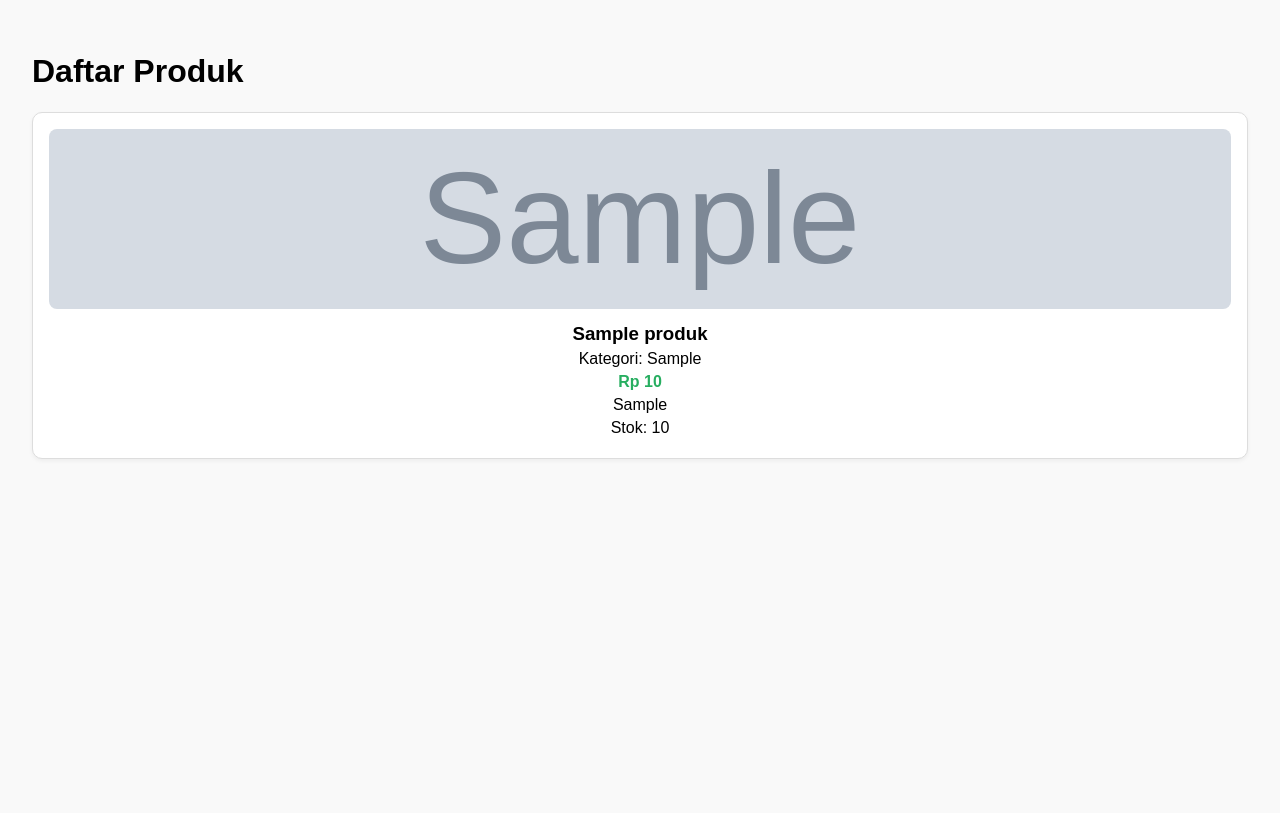
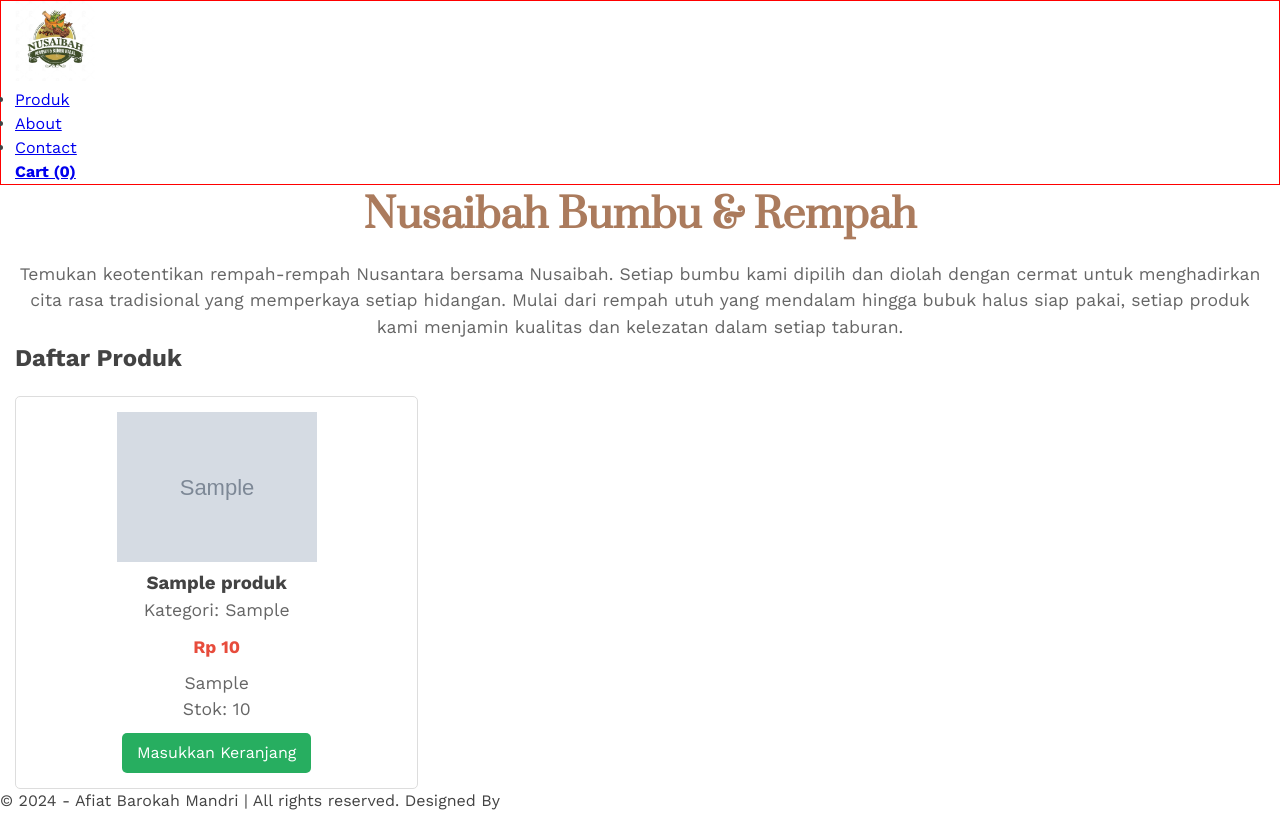
Before and after one commit to daffaliefalza/nusaibah, a PHP site: page / in a window 1280 px wide. Before the commit the page ends 459 px from the top, so only its background shows below. Run offline with PHP 8.4, Linux system fonts and the light colour scheme; tables that the repository leaves empty or names only in its code hold one stand-in row (values such as "Sample post"); grey boxes marked "Sample" are stand-in pictures.

Commit message:
produk fetched from db

```diff
--- a/index.php
+++ b/index.php
@@ -6,93 +6,13 @@ include 'config.php';
 <html lang="en">
 
 <head>
-  <meta charset="UTF-8">
-  <title>Daftar Produk</title>
-  <style>
-    body {
-      font-family: sans-serif;
-      background-color: #f9f9f9;
-      margin: 0;
-      padding: 2rem;
-    }
-
-    .produk-list {
-      display: grid;
-      grid-template-columns: repeat(auto-fit, minmax(250px, 1fr));
-      gap: 1.5rem;
-    }
-
-    .produk-card {
-      background: #fff;
-      border: 1px solid #ddd;
-      border-radius: 10px;
-      padding: 1rem;
-      box-shadow: 0 2px 4px rgba(0, 0, 0, 0.05);
-      text-align: center;
-    }
-
-    .produk-card img {
-      width: 100%;
-      max-height: 180px;
-      object-fit: cover;
-      border-radius: 8px;
-    }
-
-    .produk-card h3 {
-      margin: 10px 0 5px;
-    }
-
-    .produk-card p {
-      margin: 5px 0;
-    }
-
-    .harga {
-      font-weight: bold;
-      color: #27ae60;
-    }
-  </style>
-</head>
-
-<body>
-  <h1>Daftar Produk</h1>
-  <div class="produk-list">
-    <?php
-    $result = $conn->query("SELECT * FROM produk");
-
-    while ($row = $result->fetch_assoc()) {
-    ?>
-      <div class="produk-card">
-        <img src="admin/upload/<?= $row['gambar'] ?>" alt="<?= $row['nama_produk'] ?>">
-        <h3><?= $row['nama_produk'] ?></h3>
-        <p>Kategori: <?= $row['kategori_produk'] ?></p>
-        <p class="harga">Rp <?= number_format($row['harga'], 0, ',', '.') ?></p>
-        <p><?= $row['deskripsi'] ?></p>
-        <p>Stok: <?= $row['stok'] ?></p>
-      </div>
-    <?php } ?>
-  </div>
-</body>
-
-</html>
-
-<?php die() ?>
-
-
-
-<!DOCTYPE html>
-<html lang="en">
-
-<head>
     <title>Nusaibah | Bumbu & Rempah | Herbs & Spices</title>
     <meta charset="UTF-8" />
     <meta name="viewport" content="width=device-width, initial-scale=1.0" />
-  <meta
-    name="description"
-    content="Nusaibah adalah produsen bumbu dan rempah terbaik " />
+    <meta name="description" content="Nusaibah adalah produsen bumbu dan rempah terbaik" />
 
     <link rel="stylesheet" href="css/default.css" />
     <link rel="stylesheet" href="css/home.css" />
-</head>
 
     <style>
         .cart {
@@ -100,12 +20,53 @@ include 'config.php';
             color: #333;
             font-weight: bold;
         }
+
+        .produk-list {
+            display: grid;
+            grid-template-columns: repeat(3, 1fr);
+            gap: 20px;
+            margin-top: 20px;
+        }
+
+        .produk-card {
+            border: 1px solid #ddd;
+            padding: 15px;
+            border-radius: 5px;
+            text-align: center;
+        }
+
+        .produk-card img {
+            max-width: 100%;
+            height: 150px;
+            object-fit: contain;
+        }
+
+        .harga {
+            font-weight: bold;
+            color: #e74c3c;
+            margin: 10px 0;
+        }
+
+        .order {
+            display: inline-block;
+            background-color: #27ae60;
+            color: white;
+            padding: 8px 15px;
+            border-radius: 5px;
+            text-decoration: none;
+            margin-top: 10px;
+        }
+
+        .order:hover {
+            background-color: #2ecc71;
+        }
     </style>
+</head>
 
 <body>
+
     <!-- nav start -->
-
-  <nav>
+    <nav style="border: 1px solid red;">
         <div class="container">
             <a href="#" class="logo">
                 <img src="images/logo.jpg" alt="logo" style="width: 80px" />
@@ -118,15 +79,14 @@ include 'config.php';
             <div class="cart">
                 <a href="cart.html">
                     <img src="images/cart.png" alt="cart" />
+                    <span id="cart-count">0</span>
                 </a>
             </div>
         </div>
     </nav>
-
     <!-- nav end -->
 
     <!-- main section -->
-
     <main>
         <div class="container">
             <h1>Nusaibah Bumbu & Rempah</h1>
@@ -138,200 +98,44 @@ include 'config.php';
                 menjamin kualitas dan kelezatan dalam setiap taburan.
             </p>
 
-      <!-- <div class="filter-button-wrapper" style="margin: 2rem 0">
-          <div class="container">
-            <button class="all">All</button>
-            <button class="rempah-bubuk">Rempah Bubuk</button>
-            <button class="rempah-utuh">Rempah Utuh</button>
-            <button class="krupuk">Krupuk</button>
-            <button class="herbal-jamu">Herbal & Jamu</button>
-            <button class="bumbu-masak">Bumbu Masak</button>
+            <h2>Daftar Produk</h2>
+            <div class="produk-list">
+                <?php
+                $result = $conn->query("SELECT * FROM produk");
+
+                while ($row = $result->fetch_assoc()) {
+                ?>
+                    <div class="produk-card">
+                        <img src="admin/upload/<?= htmlspecialchars($row['gambar']) ?>" alt="<?= htmlspecialchars($row['nama_produk']) ?>">
+                        <h3><?= htmlspecialchars($row['nama_produk']) ?></h3>
+                        <p>Kategori: <?= htmlspecialchars($row['kategori_produk']) ?></p>
+                        <p class="harga">Rp <?= number_format($row['harga'], 0, ',', '.') ?></p>
+                        <p><?= htmlspecialchars($row['deskripsi']) ?></p>
+                        <p>Stok: <?= htmlspecialchars($row['stok']) ?></p>
+                        <a href="#" class="order" onclick="addToCart(<?= $row['id_produk'] ?>, '<?= htmlspecialchars(addslashes($row['nama_produk'])) ?>', <?= $row['harga'] ?>)">
+                            Masukkan Keranjang
+                        </a>
                     </div>
-        </div> -->
-
-      <div class="products">
-        <h2 class="products-title">Rempah Bubuk</h2>
-        <div class="product-wrapper">
-          <div
-            class="product"
-            data-id="1"
-            data-price="22500"
-            data-product="Bawang Putih Bubuk">
-            <h2>Bawang Putih Bubuk</h2>
-            <p class="harga">Rp 22.500</p>
-            <img
-              src="images/rempah-bubuk/bawang_putih_bubuk-removebg-preview.png"
-              alt="rempah bubuk 1" />
-            <a
-              href="#"
-              class="order"
-              onclick="addToCart(1, 'Bawang Putih Bubuk', 22500)">Masukkan Keranjang</a>
-          </div>
-          <div
-            class="product"
-            data-id="2"
-            data-price="15000"
-            data-product="Biji Pala">
-            <h2>Biji Pala</h2>
-            <p class="harga">Rp 15.000</p>
-            <img
-              src="images/rempah-bubuk/biji_pala_bubuk-removebg-preview.png"
-              alt="rempah bubuk 2" />
-            <a
-              href="#"
-              class="order"
-              onclick="addToCart(2, 'Biji Pala', 15000)">Masukkan Keranjang</a>
-          </div>
-          <div
-            class="product"
-            data-id="3"
-            data-price="15000"
-            data-product="Bunga Lawang">
-            <h2>Bunga Lawang</h2>
-            <p class="harga">Rp 15.000</p>
-            <img
-              src="images/rempah-bubuk/bunga_lawang_bubuk-removebg-preview.png"
-              alt="rempah bubuk 3" />
-            <a
-              href="#"
-              class="order"
-              onclick="addToCart(3, 'Bunga Lawang', 15000)">Masukkan Keranjang</a>
-          </div>
-          <div
-            class="product"
-            data-id="4"
-            data-price="12500"
-            data-product="Cengkeh Bubuk">
-            <h2>Cengkeh Bubuk</h2>
-            <p class="harga">Rp 12.500</p>
-            <img
-              src="images/rempah-bubuk/cengkeh_bubuk-removebg-preview.png"
-              alt="rempah bubuk 4" />
-            <a
-              href="#"
-              class="order"
-              onclick="addToCart(4, 'Cengkeh Bubuk', 12500)">Masukkan Keranjang</a>
-          </div>
-          <div
-            class="product"
-            data-id="5"
-            data-price="15000"
-            data-product="Kayu Manis">
-            <h2>Kayu Manis</h2>
-            <p class="harga">Rp 15.000</p>
-            <img
-              src="images/rempah-bubuk/kayu_manis_bubuk-removebg-preview.png"
-              alt="rempah bubuk 5" />
-            <a
-              href="#"
-              class="order"
-              onclick="addToCart(5, 'Kayu Manis', 15000)">Masukkan Keranjang</a>
-          </div>
-          <div
-            class="product"
-            data-id="6"
-            data-price="20000"
-            data-product="Kencur Bubuk">
-            <h2>Kencur Bubuk</h2>
-            <p class="harga">Rp 20.000</p>
-            <img
-              src="images/rempah-bubuk/kencur_bubuk-removebg-preview.png"
-              alt="rempah bubuk 6" />
-            <a
-              href="#"
-              class="order"
-              onclick="addToCart(6, 'Kencur Bubuk', 20000)">Masukkan Keranjang</a>
-          </div>
-          <div
-            class="product"
-            data-id="7"
-            data-price="11000"
-            data-product="Ketumbar Bubuk">
-            <h2>Ketumbar Bubuk</h2>
-            <p class="harga">Rp 11.000</p>
-            <img
-              src="images/rempah-bubuk/ketumbar_bubuk-removebg-preview.png"
-              alt="rempah bubuk 7" />
-            <a
-              href="#"
-              class="order"
-              onclick="addToCart(7, 'Ketumbar Bubuk', 11000)">Masukkan Keranjang</a>
-          </div>
-          <div
-            class="product"
-            data-id="8"
-            data-price="15000"
-            data-product="Kunyit Bubuk">
-            <h2>Kunyit Bubuk</h2>
-            <p class="harga">Rp 15.000</p>
-            <img
-              src="images/rempah-bubuk/kunyit_bubuk-removebg-preview.png"
-              alt="rempah bubuk 8" />
-            <a
-              href="#"
-              class="order"
-              onclick="addToCart(8, 'Kunyit Bubuk', 15000)">Masukkan Keranjang</a>
-          </div>
-          <div
-            class="product"
-            data-id="9"
-            data-price="20000"
-            data-product="Lada Putih Bubuk">
-            <h2>Lada Putih Bubuk</h2>
-            <p class="harga">Rp 20.000</p>
-            <img
-              src="images/rempah-bubuk/lada_putih_bubuk-removebg-preview.png"
-              alt="rempah bubuk 9" />
-            <a
-              href="#"
-              class="order"
-              onclick="addToCart(9, 'Lada Putih Bubuk', 20000)">Masukkan Keranjang</a>
-          </div>
-          <div
-            class="product"
-            data-id="10"
-            data-price="20000"
-            data-product="Lada Hitam Bubuk">
-            <h2>Lada Hitam Bubuk</h2>
-            <p class="harga">Rp 20.000</p>
-            <img
-              src="images/rempah-bubuk/lada_hitam_bubuk-removebg-preview.png"
-              alt="rempah bubuk 10" />
-            <a
-              href="#"
-              class="order"
-              onclick="addToCart(10, 'Lada Hitam Bubuk', 20000)">Masukkan Keranjang</a>
+                <?php } ?>
             </div>
         </div>
-      </div>
-
-      <!-- rempah utuh -->
-      <div class="products"></div>
-
-      <!-- rempah utuh end -->
-
-      <!-- krupuk -->
-      <div class="products">
-        <h2 class="products-title">Krupuk</h2>
-        <div class="product-wrapper"></div>
-      </div>
-      <!-- krupuk end -->
-    </div>
     </main>
-
     <!-- main section end -->
 
     <!-- footer start -->
     <footer>
         &copy; 2024 - Afiat Barokah Mandri | All rights reserved. Designed By
-    <a
-      style="text-decoration: underline; color: #fff"
-      href="https://webwirausahamuda.com"
-      target="_blank">Wimuda</a>
+        <a style="text-decoration: underline; color: #fff" href="https://webwirausahamuda.com" target="_blank">Wimuda</a>
     </footer>
     <!-- footer end -->
 
     <script src="js/cart.js"></script>
+    <script>
+        // Initialize cart count on page load
+        document.addEventListener('DOMContentLoaded', function() {
+            updateCartCount();
+        });
+    </script>
 </body>
 
 </html>
```
Also changed, not shown: admin/upload/bawang_putih_bubuk-removebg-preview.png (added), admin/upload/biji_pala_bubuk-removebg-preview.png (added), admin/upload/bunga_lawang_bubuk-removebg-preview.png (added), admin/upload/cengkeh_bubuk-removebg-preview.png (added), admin/upload/kayu_manis_bubuk-removebg-preview.png (added). Lines whose indentation alone changed are shown as unchanged.
